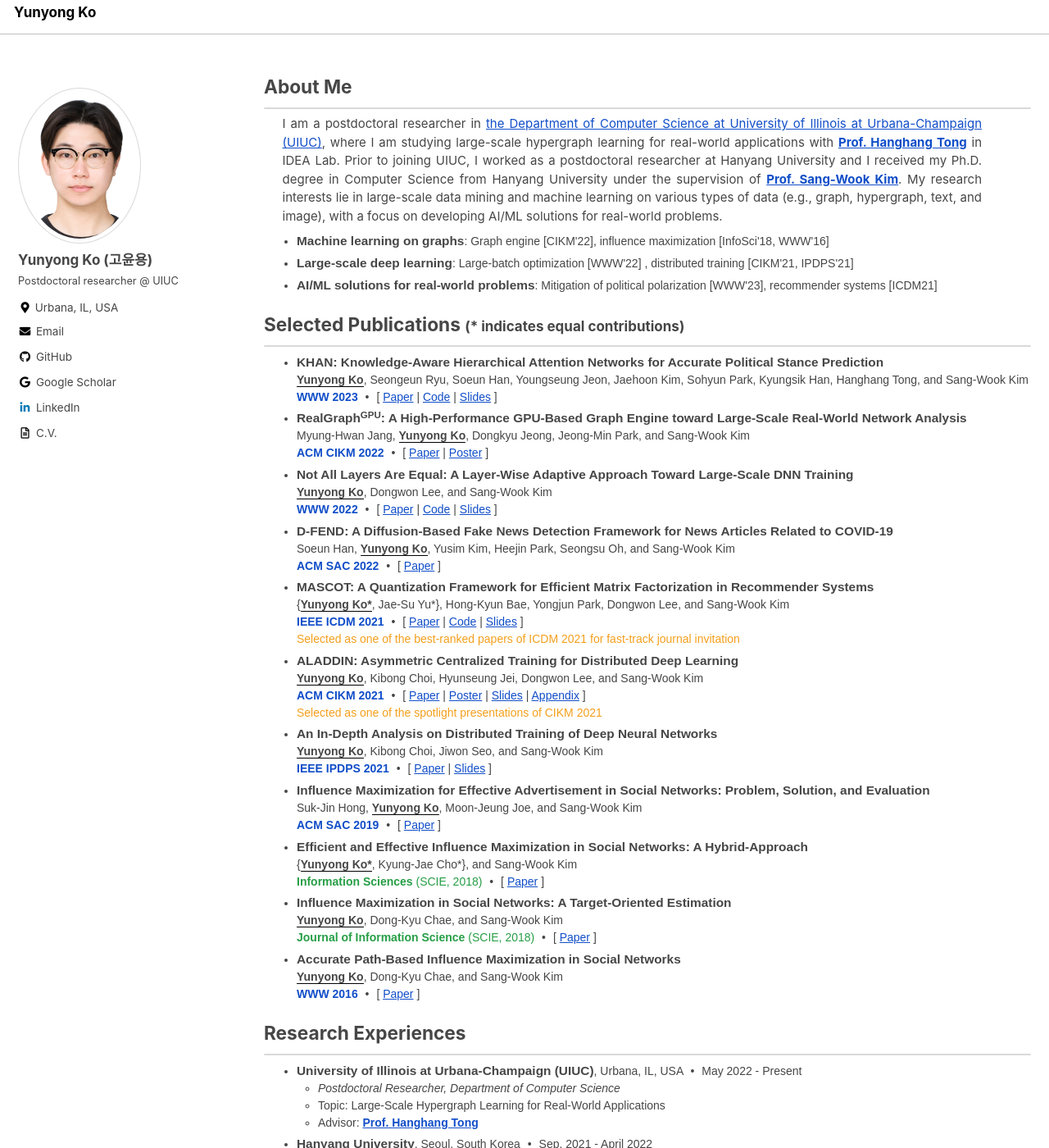
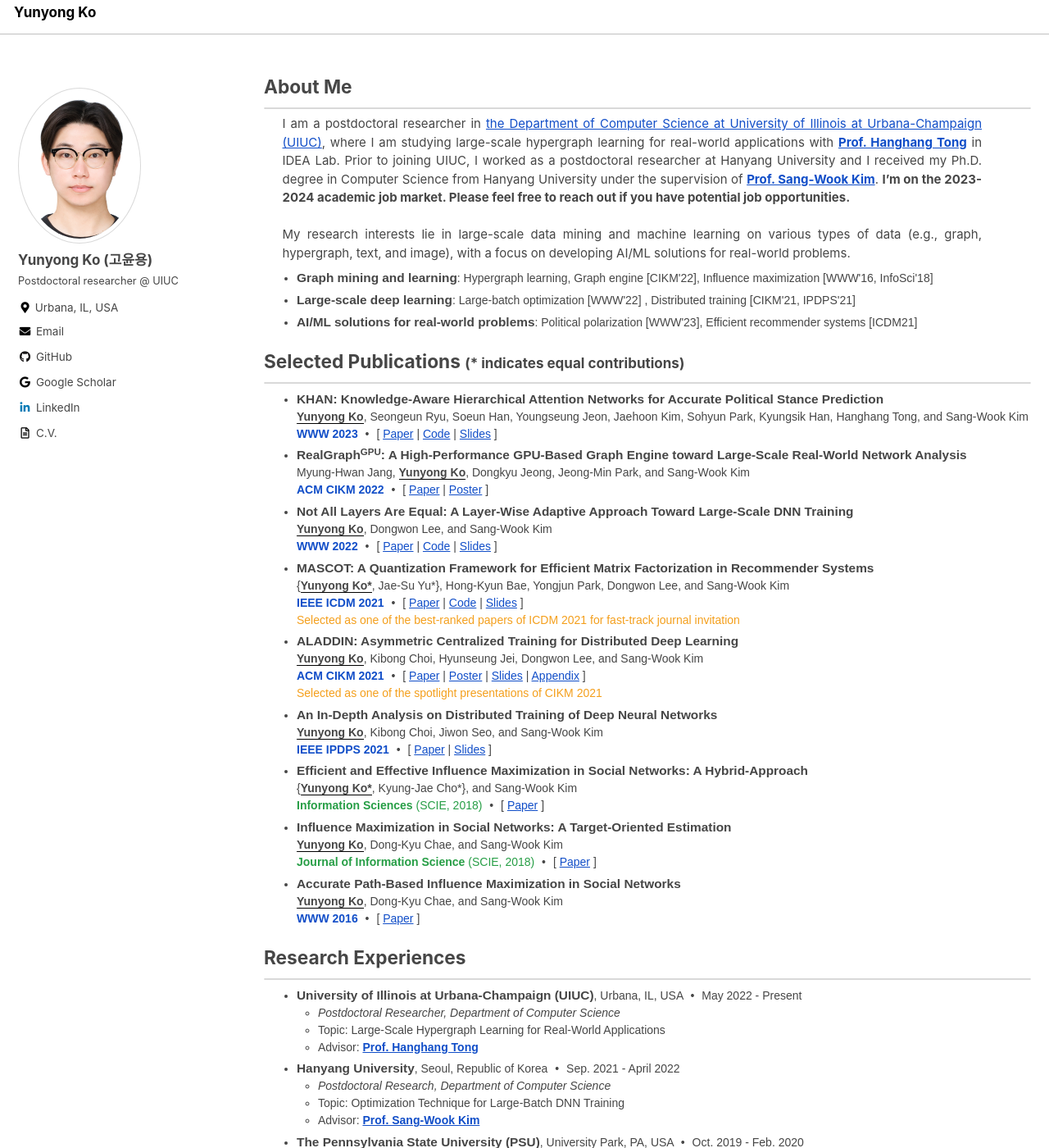
Before and after one commit to yy-ko/yy-ko.github.io, a Jekyll site: the page built from index.html, in a window 1280 px wide and 1400 px high. Shown: the whole window at 82% size. Built offline with Jekyll 4.4.1, drawn with Linux system fonts in a browser that asks for light colours; cached includes are drawn as plain includes; the list of posts is cut into pages by our own code; some of the changed text lies outside the part shown.

Commit message:
updated1

```diff
--- a/index.html
+++ b/index.html
@@ -10,17 +10,18 @@ author_profile: true
 	where I am studying large-scale hypergraph learning for real-world applications with <a href="http://tonghanghang.org/"><strong>Prof. Hanghang Tong</strong></a> in IDEA Lab.
 	<!-- Currently, I am supported by <a href="https://www.nrf.re.kr">the Postdoctoral Fellowship Program</a> sponsored by the National Research Foundation of Korea (NRF). -->
 	Prior to joining UIUC, I worked as a postdoctoral researcher at Hanyang University and I received my Ph.D. degree in Computer Science from Hanyang University under the supervision of <a href="https://bigdas.hanyang.ac.kr/sang-wook/"><strong>Prof. Sang-Wook Kim</strong></a>.
-	<!-- <strong>I’m on the 2023-2024 academic job market. Please feel free to reach out if you have potential job opportunities.</strong> -->
+	<strong>I’m on the 2023-2024 academic job market. Please feel free to reach out if you have potential job opportunities.</strong>
+	<br>
+	<br>
 	My research interests lie in large-scale data mining and machine learning on various types of data (e.g., graph, hypergraph, text, and image), with a focus on developing AI/ML solutions for real-world problems.
 	</p>
 
 	<ul class="my_list">
-		<!-- <li><strong class='title'>Machine learning on graphs</strong>: Hypergraph learning [SIGIR'23], graph engine [CIKM'21, KDD'23], influence maximization [WWW'16, InfoSci'18] -->
-		<li><strong class='title'>Machine learning on graphs</strong>: Graph engine [CIKM'22], influence maximization [InfoSci'18, WWW'16]
+		<li><strong class='title'>Graph mining and learning</strong>: Hypergraph learning, Graph engine [CIKM'22], Influence maximization [WWW'16, InfoSci'18]
 		</li>
-		<li><strong class='title'>Large-scale deep learning</strong>: Large-batch optimization [WWW'22] , distributed training [CIKM'21, IPDPS'21]
+		<li><strong class='title'>Large-scale deep learning</strong>: Large-batch optimization [WWW'22] , Distributed training [CIKM'21, IPDPS'21]
 		</li>
-		<li><strong class='title'>AI/ML solutions for real-world problems</strong>: Mitigation of political polarization [WWW'23], recommender systems [ICDM21]
+		<li><strong class='title'>AI/ML solutions for real-world problems</strong>: Political polarization [WWW'23], Efficient recommender systems [ICDM21]
 		</li>
 	</ul>
 </div>
@@ -57,6 +58,12 @@ author_profile: true
 <hr class="sep">
 	<!-- <span class="year"><strong>2023</strong></span> -->
     <ul class="my_list">
+		<!-- <li> <strong class='title'>Self-Supervised Learning Framework for Link Prediction on Real-World Hypergraphs</strong> <br>  -->
+			<!-- <strong><u>Yunyong Ko</u></strong>, Hanghang Tong, and Sang-Wook Kim <br>  -->
+			<!-- <span class="venue conf"><strong>ACM CIKM 2023</strong></span> -->
+			<!-- <span class="dot-sep">&#8226;</span> -->
+			<!-- <span>[ <a href="#">Paper</a> | <a href="https://github.com/yy-ko/dash-sigir23">Code</a> | <a href="/assets/files/sigir23-dash-presentation.pdf">Slides</a> ]</span> -->
+		<!-- </li> -->
 		<li> <strong class='title'>KHAN: Knowledge-Aware Hierarchical Attention Networks for Accurate Political Stance Prediction</strong> <br>
 			<strong><u>Yunyong Ko</u></strong>, Seongeun Ryu, Soeun Han, Youngseung Jeon, Jaehoon Kim, Sohyun Park, Kyungsik Han, Hanghang Tong, and Sang-Wook Kim <br>
 			<!-- <span class="venue conf">ACM Web Conference (<strong>WWW</strong>) 2023</span> -->
@@ -76,7 +83,6 @@ author_profile: true
 			<span class="dot-sep">&#8226;</span>
 			<span>[ <a href="/assets/files/CIKM22-realgraph-paper.pdf">Paper</a> | <a href="/assets/files/CIKM22-realgraph-poster.pdf">Poster</a> ]</span>
 		</li>
-
 		<li> <strong class='title'>Not All Layers Are Equal: A Layer-Wise Adaptive Approach Toward Large-Scale DNN Training </strong> <br>
 			<strong><u>Yunyong Ko</u></strong>, Dongwon Lee, and Sang-Wook Kim <br>
 			<!-- <span class="venue conf">ACM Web Conference (<strong>WWW</strong>) 2022</span> -->
@@ -84,21 +90,19 @@ author_profile: true
 			<span class="dot-sep">&#8226;</span>
 			<span>[ <a href="/assets/files/WWW22-lena-paper.pdf">Paper</a> | <a href="https://github.com/yy-ko/lena-www22">Code</a> | <a href="/assets/files/WWW22-lena-presentation.pdf">Slides</a> ]</span>
 		</li>
-		<li> <strong class='title'>D-FEND: A Diffusion-Based Fake News Detection Framework for News Articles Related to COVID-19</strong> <br>
-			Soeun Han, <strong><u>Yunyong Ko</u></strong>, Yusim Kim, Heejin Park, Seongsu Oh, and Sang-Wook Kim<br>
-			<!-- <span class="venue conf">ACM Symposium on Applied Computing (<strong>ACM SAC</strong>) 2022</span> -->
-			<span class="venue conf"><strong>ACM SAC 2022</strong></span>
-			<span class="dot-sep">&#8226;</span>
-			<span>[ <a href="/assets/files/SAC22-dfend-paper.pdf">Paper</a> ]</span>
-		</li>
-
+		<!-- <li> <strong class='title'>D-FEND: A Diffusion-Based Fake News Detection Framework for News Articles Related to COVID-19</strong> <br>  -->
+			<!-- Soeun Han, <strong><u>Yunyong Ko</u></strong>, Yusim Kim, Heejin Park, Seongsu Oh, and Sang-Wook Kim<br>  -->
+			<!-- [> <span class="venue conf">ACM Symposium on Applied Computing (<strong>ACM SAC</strong>) 2022</span> <] -->
+			<!-- <span class="venue conf"><strong>ACM SAC 2022</strong></span> -->
+			<!-- <span class="dot-sep">&#8226;</span>  -->
+			<!-- <span>[ <a href="/assets/files/SAC22-dfend-paper.pdf">Paper</a> ]</span> -->
+		<!-- </li> -->
 		<!-- <li> <strong class='title'>SHAT: A Novel Asynchronous Training Algorithm That Provides Fast Model Convergence in Distributed Deep Learning</strong> <br>  -->
 			<!-- <strong><u>Yunyong Ko</u></strong> and Sang-Wook Kim <br>  -->
-			<!-- <span class="venue journal"> <strong>Applied Sciences 2022</strong> (SCIE)</span>  -->
+			<!-- <span class="venue journal"> <strong>Applied Sciences</strong> (SCIE, 2022)</span>  -->
 			<!-- <span class="dot-sep">&#8226;</span>  -->
-			<!-- <span>[ <a href="/assets/files/AS22-shat-paper.pdf">Paper</a> ]</span> -->
+			<!-- <span>[ <a href="/assets/files/AS22-shat-paper.pdf">Paper</a> ]</span> <br> -->
 		<!-- </li> -->
-    <!-- </ul> -->
 
 	<!-- <span class="year"><strong>2021</strong></span> -->
     <!-- <ul class="my_list"> -->
@@ -130,13 +134,13 @@ author_profile: true
 
 	<!-- <span class="year"><strong>Before 2020</strong></span> -->
     <!-- <ul class="my_list"> -->
-		<li> <strong class='title'>Influence Maximization for Effective Advertisement in Social Networks: Problem, Solution, and Evaluation</strong> <br>
-			Suk-Jin Hong, <strong><u>Yunyong Ko</u></strong>, Moon-Jeung Joe, and Sang-Wook Kim <br>
-			<!-- <span class="venue conf">ACM Symposium on Applied Computing, (<strong>ACM SAC</strong>) 2019</span> -->
-			<span class="venue conf"><strong>ACM SAC 2019</strong></span>
-			<span class="dot-sep">&#8226;</span>
-			<span>[ <a href="/assets/files/SAC19-infmax-paper.pdf">Paper</a> ]</span>
-		</li>
+		<!-- <li> <strong class='title'>Influence Maximization for Effective Advertisement in Social Networks: Problem, Solution, and Evaluation</strong> <br>  -->
+			<!-- Suk-Jin Hong, <strong><u>Yunyong Ko</u></strong>, Moon-Jeung Joe, and Sang-Wook Kim <br>  -->
+			<!-- [> <span class="venue conf">ACM Symposium on Applied Computing, (<strong>ACM SAC</strong>) 2019</span> <] -->
+			<!-- <span class="venue conf"><strong>ACM SAC 2019</strong></span> -->
+			<!-- <span class="dot-sep">&#8226;</span>  -->
+			<!-- <span>[ <a href="/assets/files/SAC19-infmax-paper.pdf">Paper</a> ]</span> -->
+		<!-- </li> -->
 		<li> <strong class='title'>Efficient and Effective Influence Maximization in Social Networks: A Hybrid-Approach </strong> <br>
 			{<strong><u>Yunyong Ko*</u></strong>, Kyung-Jae Cho*}, and Sang-Wook Kim <br>
 			<span class="venue journal"> <strong>Information Sciences</strong> (SCIE, 2018)</span>
@@ -171,7 +175,7 @@ author_profile: true
 				<li class="inner-li"> Advisor: <a href="http://tonghanghang.org/"><strong>Prof. Hanghang Tong</strong></a></li>
 			</ul>
 		</li>
-		<li><strong class="title">Hanyang University</strong>, Seoul, South Korea <span class="dot-sep">&#8226;</span> Sep. 2021 - April 2022
+		<li><strong class="title">Hanyang University</strong>, Seoul, Republic of Korea <span class="dot-sep">&#8226;</span> Sep. 2021 - April 2022
 			<ul class="inner-ul">
 				<li class="inner-li"> <i>Postdoctoral Research, Department of Computer Science</i> </li>
 				<li class="inner-li"> Topic: Optimization Technique for Large-Batch DNN Training </li>
@@ -192,14 +196,14 @@ author_profile: true
 	<h5 class="section-title">Education</h5>
 	<hr class="sep">
 	<ul class="my_list">
-		<li><strong class="title">Hanyang University</strong>, Seoul, South Korea
+		<li><strong class="title">Hanyang University</strong>, Seoul, Republic of Korea
 			<ul class="inner-ul">
 				<li class="inner-li"> <i>Ph.D in Computer Science <span class="dot-sep">&#8226;</span> 2021</i> </li>
 				<li class="inner-li"> Dissertation: Effective Approaches to Distributed Deep Learning: Methods, Analyses, and Evaluation </li>
 				<li class="inner-li"> Advisor: <a href="https://bigdas.hanyang.ac.kr/sang-wook/"><strong>Prof. Sang-Wook Kim</strong></a> </li>
 			</ul>
 		</li>
-		<li><strong class="title">Hanyang University</strong>, Seoul, South Korea <br>
+		<li><strong class="title">Hanyang University</strong>, Seoul, Republic of Korea <br>
 			<ul class="inner-ul">
 				<li class="inner-li"> <i>B.S in Computer Science <span class="dot-sep">&#8226;</span> 2013</i></li>
 			</ul>
```
Also changed, not shown: 2 other files.
